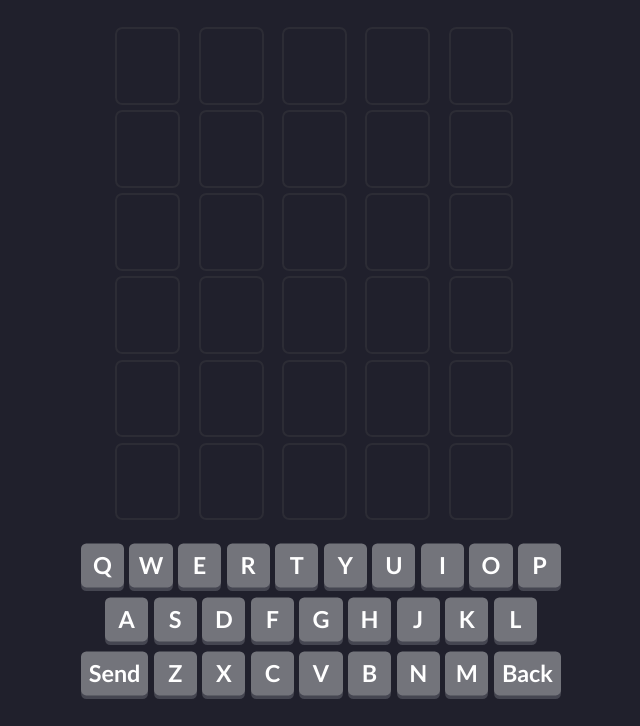
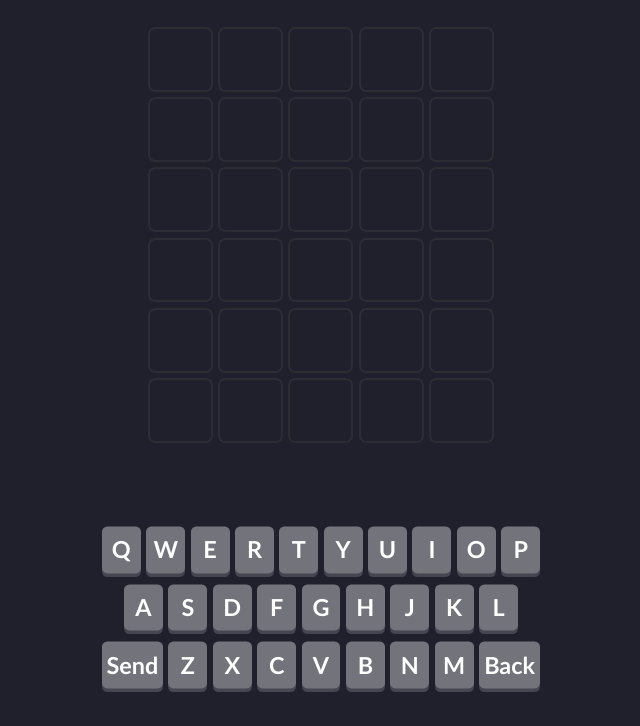
Before and after one commit to marlinlaja/flask-Wordle, a Flask app: page / in a window 1280 px wide. Shown: the part 81-807 px from the top of the page, without its empty margins (319-959 px from the left). After the commit the page ends 773 px from the top, so only its background shows below. Run offline with Flask 3, Linux system fonts and the light colour scheme.

Commit message:
Update tile and key aspect ratios for improved layout consistency

```diff
--- a/static/css/styles.css
+++ b/static/css/styles.css
@@ -117,7 +117,7 @@ body {
 }
 
 .tile {
-    aspect-ratio: 5 / 6;
+    aspect-ratio: 1 / 1;
     border: .15rem solid var(--grey-dark);
     background-color: var(--background);
     border-radius: .4rem;
@@ -175,7 +175,7 @@ body {
 }
 
 .key {
-    aspect-ratio: 1;
+    aspect-ratio: 5 / 6;
     background-color: var(--key-light);
     box-shadow: 0 .2rem 0 0 var(--key-dark);
     cursor: pointer;
@@ -183,7 +183,7 @@ body {
     justify-content: center;
     align-items: center;
     max-width: 8vw;
-    height: 2.4rem;
+    height: 2.6rem;
     font-size: 1.3rem;
     transition: all .1s;
     display: flex;
```
